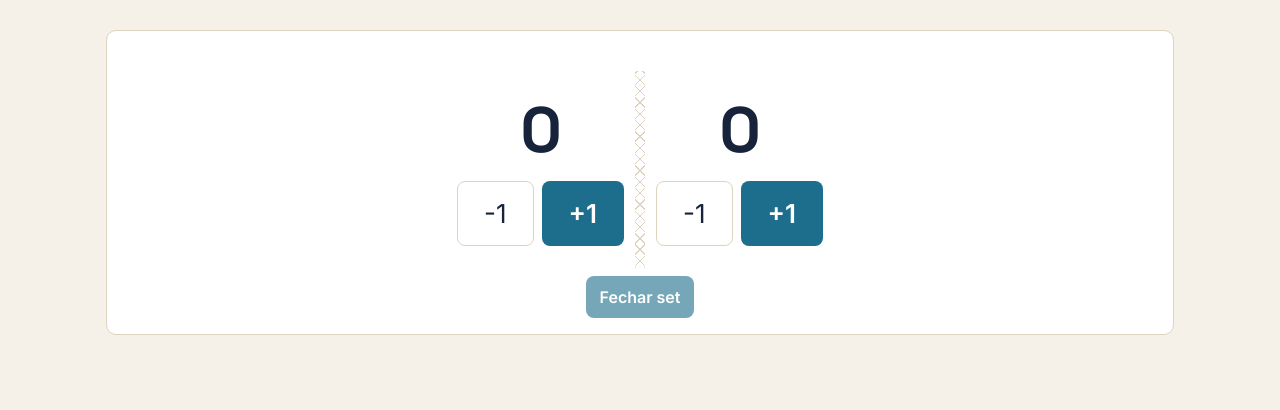
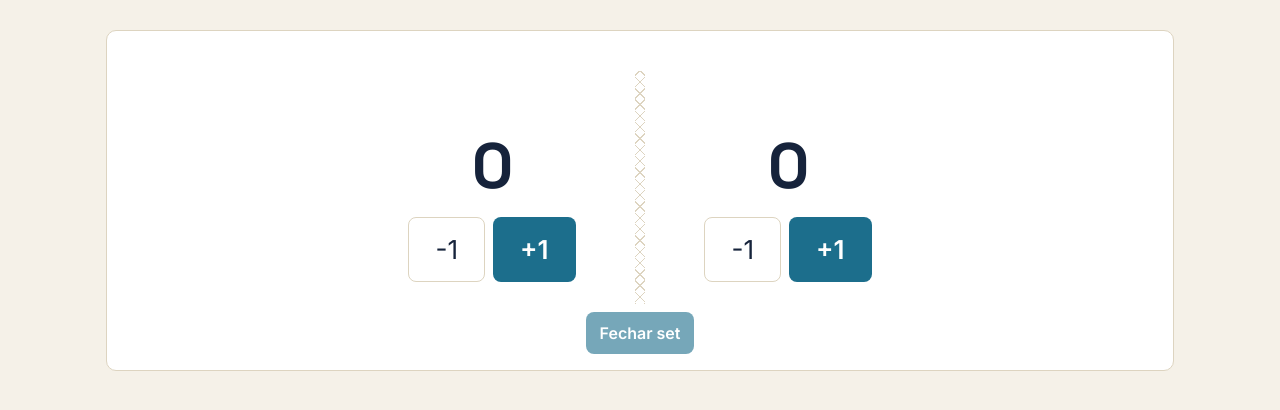
Before and after one commit to n0santos/volei-mvp, a FastAPI app: page /torneio/partidas/1 in a window 1280 px wide. Shown: the part 87-497 px from the top of the page. Run offline with FastAPI, Linux system fonts and the light colour scheme; data that the repository does not hold is empty.

Commit message:
Placar: lados com a mesma largura, a rede fica no meio também para quem só assiste

```diff
--- a/app/static/style.css
+++ b/app/static/style.css
@@ -193,7 +193,10 @@ body[data-tab="equipes"] .tab-pane:not([data-pane="equipes"]) { display:none; }
 }
 
 .scoreboard { display:flex; flex-direction:column; gap:16px; align-items:center; text-align:center; }
-.score-row { display:flex; align-items:center; justify-content:center; gap:32px; flex-wrap:wrap; position:relative; }
+/* Two equal halves, so the net (left: 50%) sits between the teams whatever
+   the length of their names - without the referee's +1/-1 buttons the sides
+   would otherwise be as wide as their labels and the net would drift. */
+.score-row { display:grid; grid-template-columns: 1fr 1fr; align-items:start; gap:32px; width:100%; max-width:560px; position:relative; }
 /* same net motif that splits the two teams elsewhere in the app */
 .score-row::after {
   content: "";
@@ -206,7 +209,8 @@ body[data-tab="equipes"] .tab-pane:not([data-pane="equipes"]) { display:none; }
     repeating-linear-gradient(-45deg, var(--border) 0 1px, transparent 1px 8px);
   pointer-events: none;
 }
-.score-side { display:flex; flex-direction:column; align-items:center; gap:10px; }
+.score-side { display:flex; flex-direction:column; align-items:center; gap:10px; min-width:0; }
+.score-side > .muted { min-height: 2.6em; display:flex; align-items:flex-end; justify-content:center; overflow-wrap:anywhere; }
 .score-value { font-family: var(--font-display); font-size: 64px; font-weight:700; font-variant-numeric: tabular-nums; letter-spacing: -0.02em; }
 .score-btn { font-size: 26px; padding: 16px 26px; min-width: 64px; }
 .sets-history { display:flex; gap:8px; flex-wrap:wrap; justify-content:center; }
```
